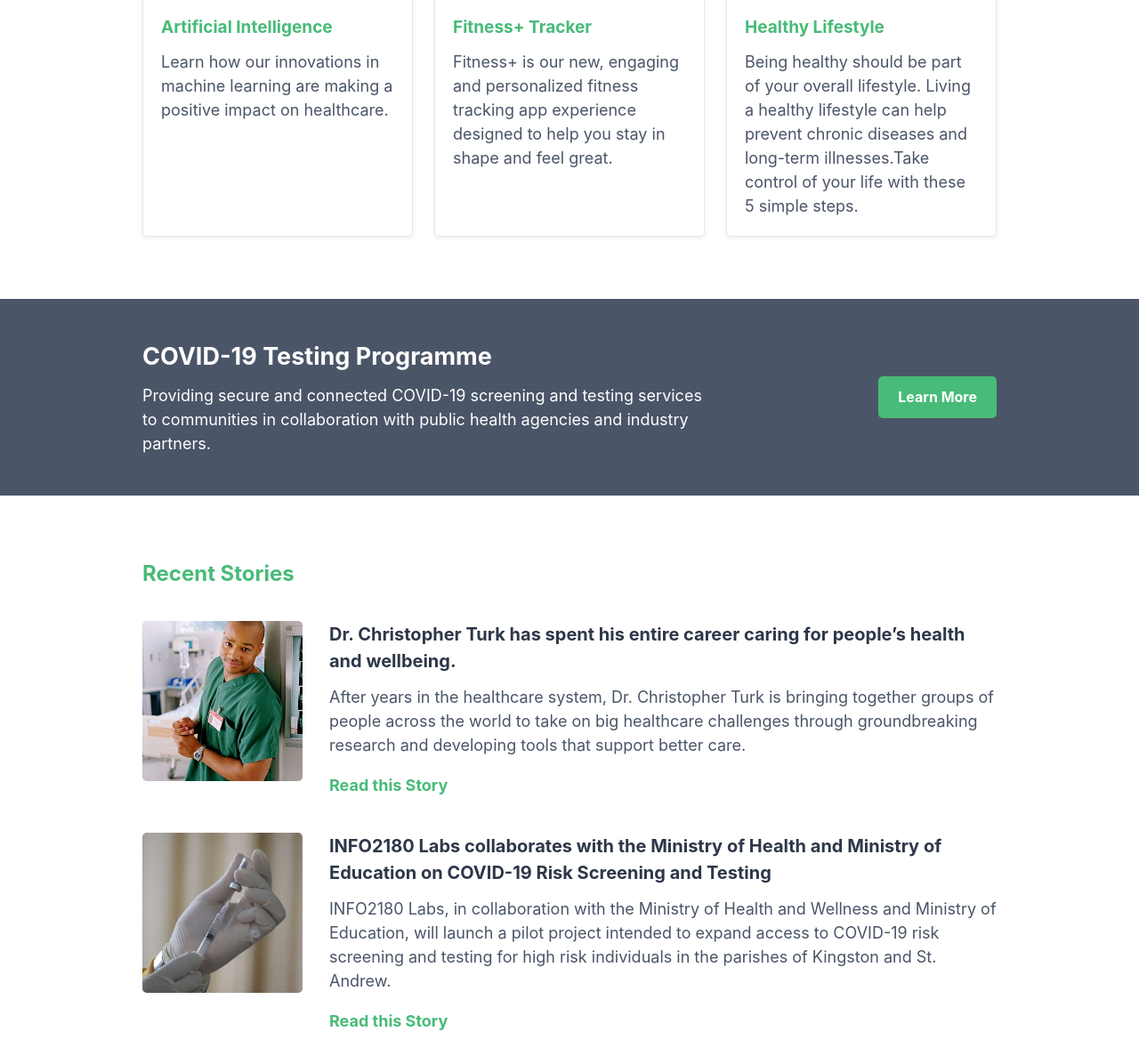
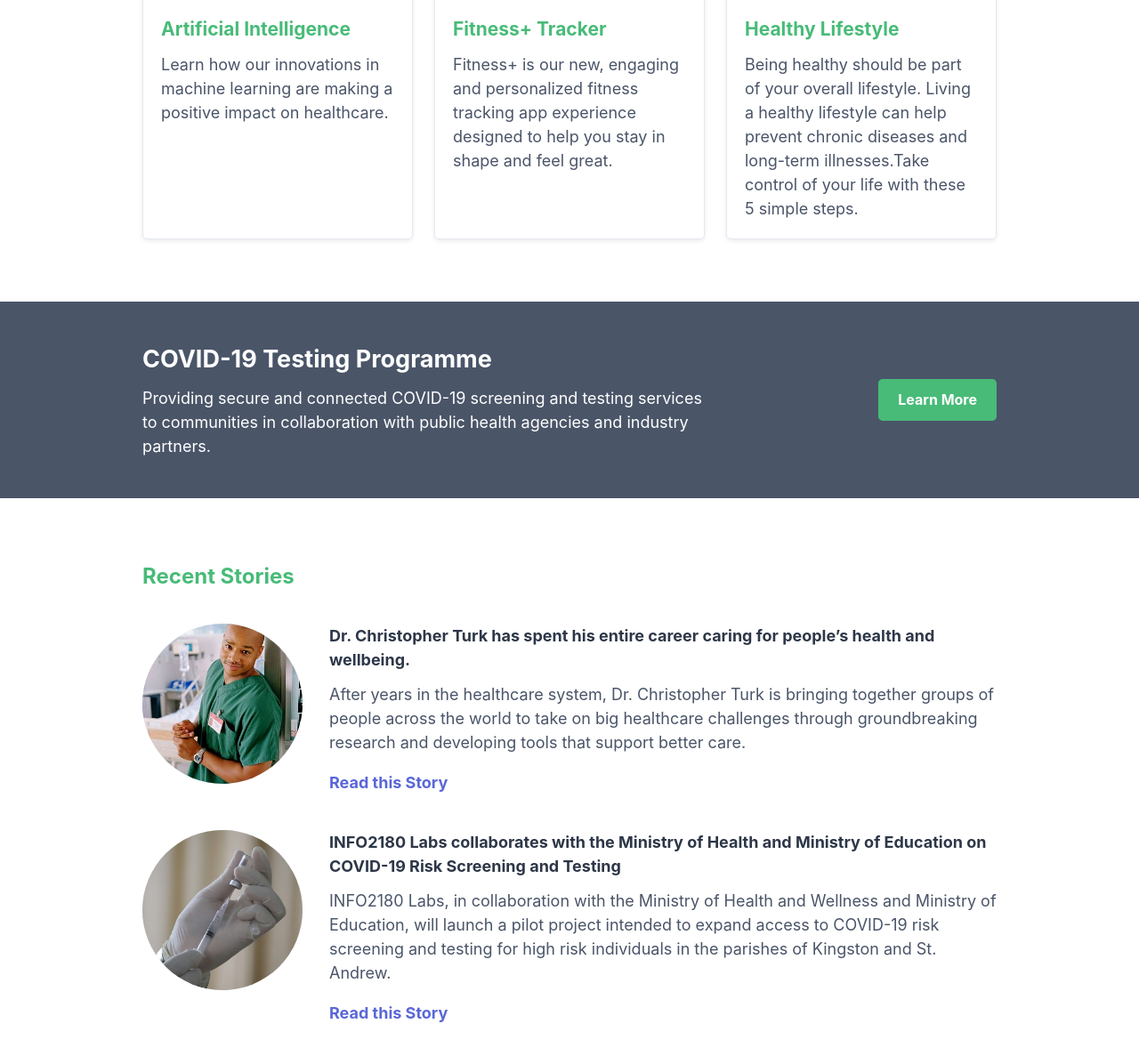
Before and after one commit to madebyjackson/INFO2180-Project1, a plain HTML site: page index.html in a window 1280 px wide. Shown: the part 722-1900 px from the top of the page at 89% size. Drawn offline with Linux system fonts and the light colour scheme.

Commit message:
Minor file changes

```diff
--- a/scripts.js
+++ b/scripts.js
@@ -12,10 +12,6 @@ document.addEventListener("DOMContentLoaded", function () {
             message.textContent = "Please enter a valid email address.";
             return;
         }
-
-        message.textContent =
-            "Thank you! Your email address " +
-            email +
-            " has been added to our mailing list!";
+        message.textContent = "Thank you! Your email address " + email + " has been added to our mailing list!";
     });
 });
--- a/styles.css
+++ b/styles.css
@@ -31,7 +31,7 @@ p {
 
 /* Header */
 header {
-    background: #ffffff;
+    background: white;
 }
 
 header .container {
@@ -43,7 +43,7 @@ header .container {
 
 header h1 {
     margin: 0;
-    font-size: 22px;
+    font-size: 18px;
     font-weight: 700;
 }
 
@@ -146,7 +146,7 @@ nav a:focus {
 .card-body h3 {
     margin-bottom: 10px;
     color: #48bb78;
-    font-size: 19px;
+    font-size: 21px;
 }
 
 .card-body p {
@@ -230,14 +230,15 @@ nav a:focus {
     display: block;
     width: 180px;
     height: 180px;
-    border-radius: 5px;
+    border-radius: 50%;
     background: #e2e8f0;
     object-fit: cover;
 }
 
 .article-body h3 {
     margin-bottom: 12px;
-    font-size: 20px;
+    font-size: 18px;
+    font-weight: 700;
 }
 
 .article-body p {
@@ -249,7 +250,7 @@ nav a:focus {
 }
 
 .article-body a {
-    color: #48bb78;
+    color: #5A67D8;
     font-weight: 700;
     text-decoration: none;
 }
```
